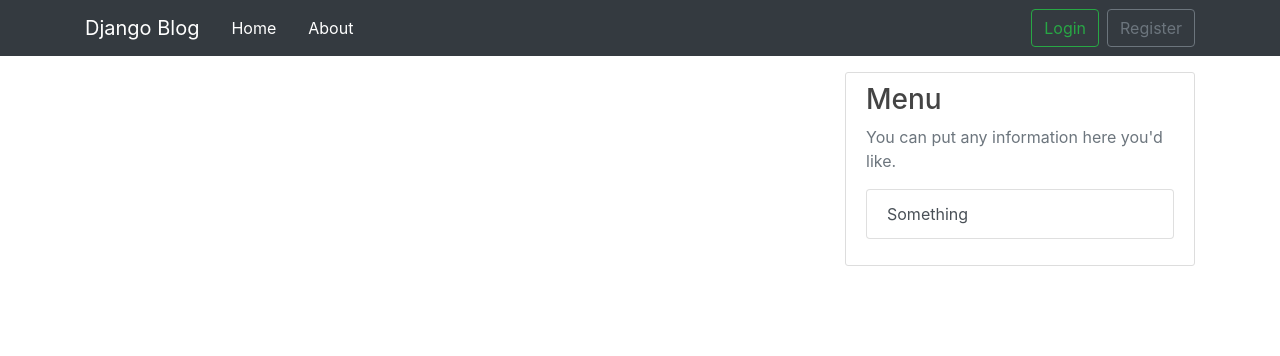
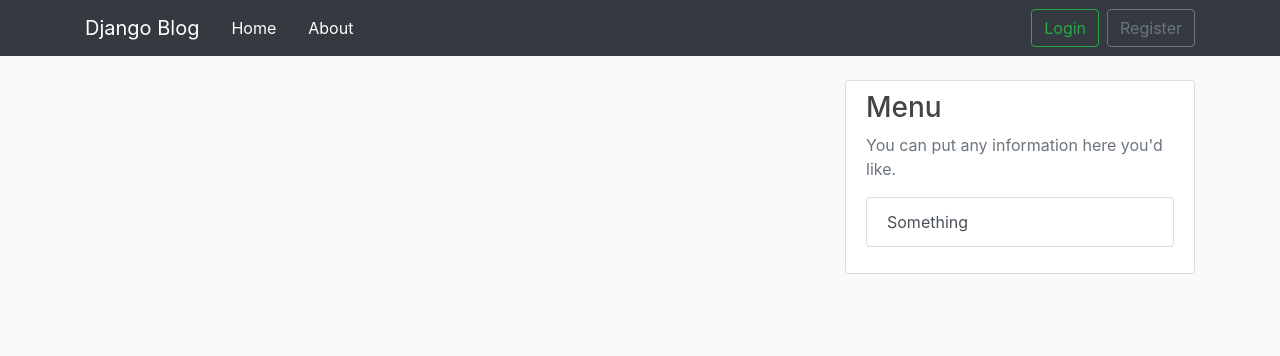
Before and after one commit to zsomborvermes/django-blog, a Django app: page /blog/ in a window 1280 px wide. Shown: the top 356 px of the page. Run offline with Django 3.2, Linux system fonts and the light colour scheme; data that the repository does not hold is empty; some libraries are stand-ins or nearby versions.

Commit message:
preparations for deployment

```diff
--- a/blog/blog_app/static/blog_app/main.css
+++ b/blog/blog_app/static/blog_app/main.css
@@ -1,8 +1,8 @@
-/* body {
+body {
   background: #fafafa;
   color: #333333;
   margin-top: 5rem;
-} */
+}
 
 h1, h2, h3, h4, h5, h6 {
   color: #444444;
--- a/blog/blog_app/templates/blog_app/base.html
+++ b/blog/blog_app/templates/blog_app/base.html
@@ -17,7 +17,8 @@
 </head>
 
 <body>
-  <nav class="navbar navbar-dark bg-dark mb-3">
+  <header class="site-header">
+    <nav class="navbar navbar-dark bg-dark fixed-top">
       <div class="container">
         <a class="navbar-brand" href="{% url 'blog-home' %}">Django Blog</a>
         <a class="nav-link text-white" href="{% url 'blog-home' %}">Home <span class="sr-only">(current)</span></a>
@@ -32,7 +33,8 @@
         {% endif %}
       </div>
     </nav>
-  <div class="container">
+  </header>
+  <main role="main" class="container">
     <div class="row">
       <div class="col-md-8">
         {% if messages %}
@@ -51,17 +53,16 @@
           <p class='text-muted'>You can put any information here you'd like.
             <div class="list-group">
               {% if user.is_authenticated %}
-                  <a href="{% url 'post-create' %}" class="list-group-item list-group-item-success list-group-item-action">Create New Post</a>
+              <a href="{% url 'post-create' %}"
+                class="list-group-item list-group-item-success list-group-item-action">Create New Post</a>
               {% endif %}
               <a href="#" class="list-group-item list-group-item-action">Something</a>
             </div>
-            </ul>
           </p>
         </div>
       </div>
     </div>
-  </div>
-  </div>
+  </main>
   <script src="https://code.jquery.com/jquery-3.3.1.slim.min.js"
     integrity="sha384-q8i/X+965DzO0rT7abK41JStQIAqVgRVzpbzo5smXKp4YfRvH+8abtTE1Pi6jizo"
     crossorigin="anonymous"></script>
```
Also changed, not shown: blog/requirements.txt (added, +17 -0 lines), blog/media/users/profile_pics/Screenshot_2019-03-08_at_21.00.27.png (added), 1 other file. Lines whose indentation alone changed are shown as unchanged.
